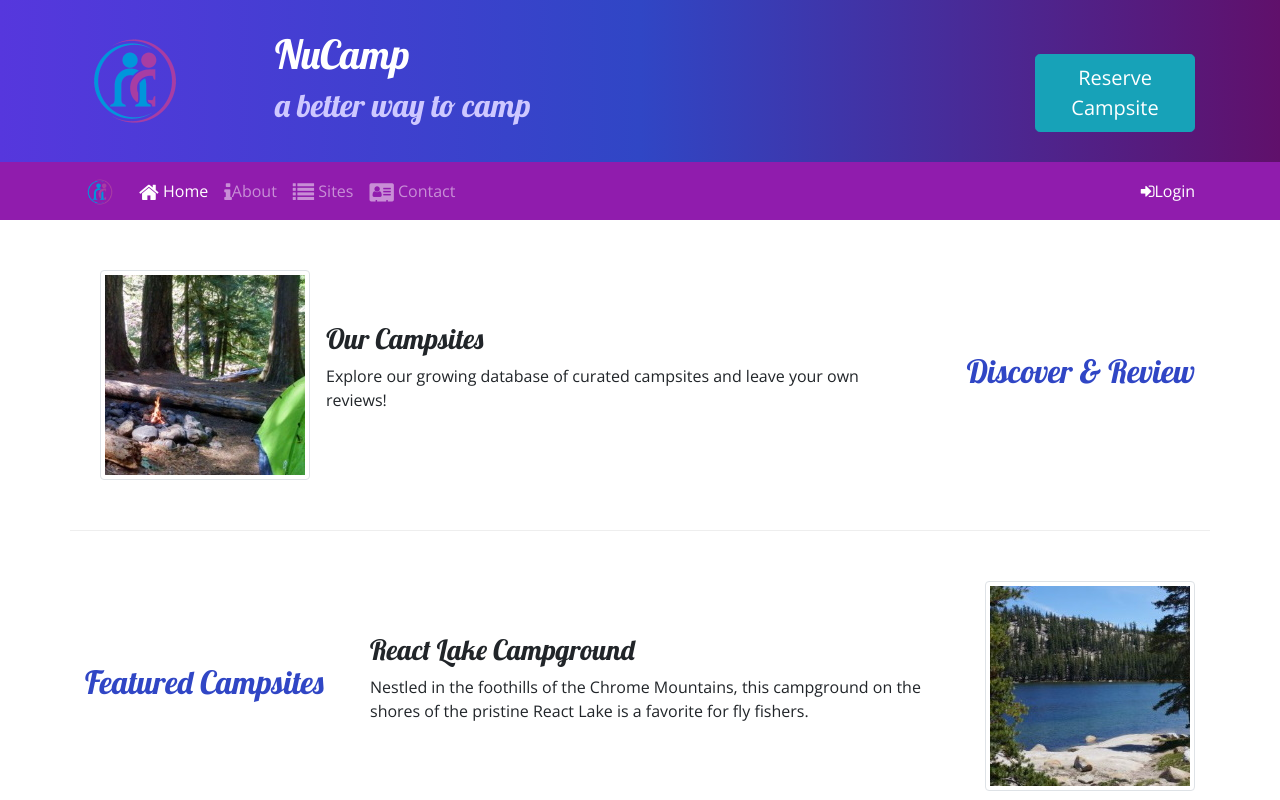
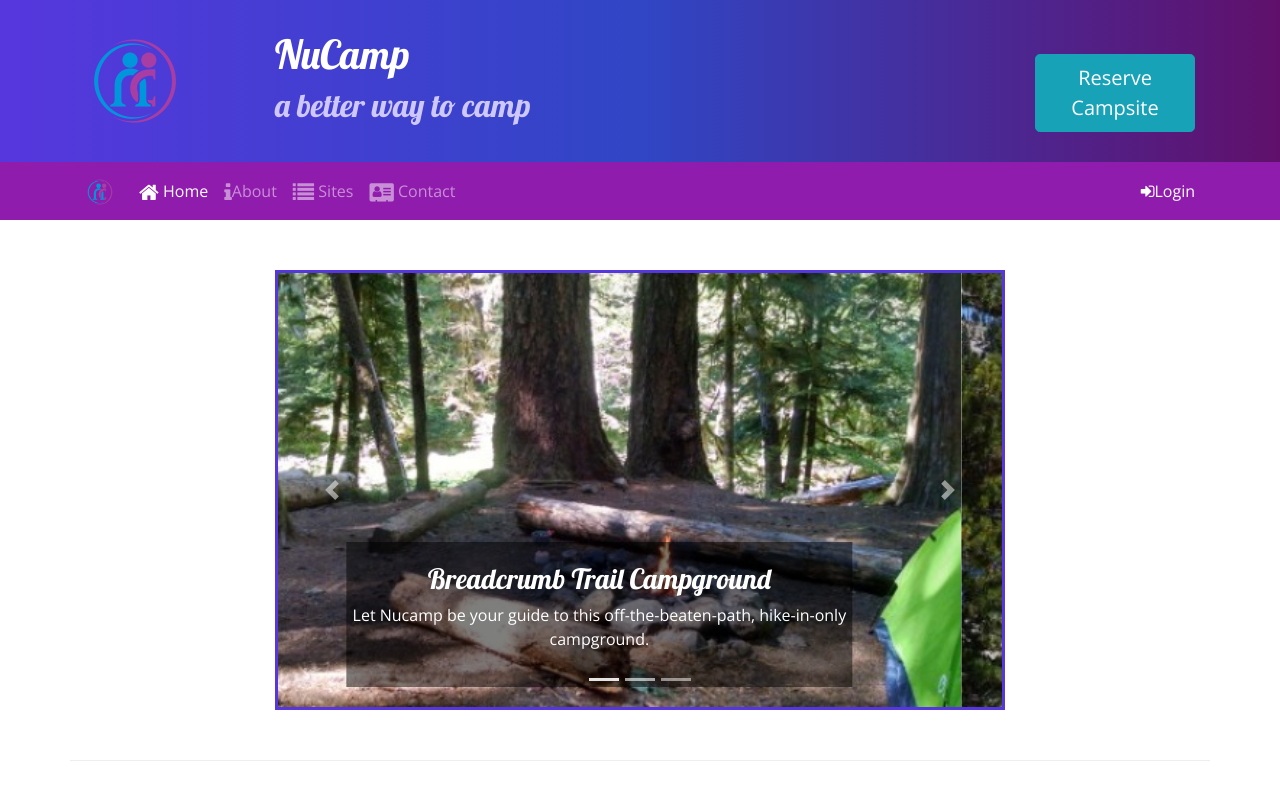
Before and after one commit to Simon-Haile/Bootstrap-Project-Setup, a website: page index.html in a window 1280 px wide. Shown: the top 800 px of the page. Drawn offline with nearby package versions, Linux system fonts and the light colour scheme.

Commit message:
Carousel

```diff
--- a/css/styles.css
+++ b/css/styles.css
@@ -35,3 +35,11 @@ header h2 {
 .navbar {
     background-color: #901CAD;
 }
+
+.carousel-caption {
+    background-color: rgba(0,0,0,0.5);
+}
+
+.carousel {
+    border: solid #5637DD;
+}
--- a/index.html
+++ b/index.html
@@ -98,6 +98,52 @@
     </div>
 
     <div class="container">
+
+        <div class="row row-content">
+            <div class="col-md-8 mx-auto">
+                <div id="homeCarousel" class="carousel slide" data-ride="carousel">
+                    <ol class="carousel-indicators" >
+                        <li data-target="#homeCarousel" data-slide-to="0" class="active"></li>
+                        <li data-target="#homeCarousel" data-slide-to="1"></li>
+                        <li data-target="#homeCarousel" data-slide-to="2"></li>
+                    </ol>
+                    <div class="carousel-inner">
+                        <div class="carousel-item active">
+                            <img class="d-block w-100" src="img/breadcrumb-trail.jpg" alt="Breadcrumb Trail Campground"/>
+                            <div class="carousel-caption">
+                                <h3>Breadcrumb Trail Campground</h3>
+                                <p class="d-none d-sm-block">Let Nucamp be your guide to this off-the-beaten-path, hike-in-only
+                                campground.</p>
+                            </div>
+                        </div>
+                        <div class="carousel-item">
+                            <img class="d-block w-100" src="img/react-lake.jpg" alt="React Lake Campground"/>
+                            <div class="carousel-caption">
+                                <h3>React Lake Campground</h3>
+                                <p class="d-none d-sm-block">Nestled in the foothills of the Chrome Mountains, this campground
+                                on the shores of the pristine React Lake is a favorite for fly fishers.</p>
+                            </div>
+                        </div>
+                        <div class="carousel-item">
+                            <img class="d-block w-100" src="img/chrome-river.jpg" alt="Chrome River Campground"/>
+                            <div class="carousel-caption">
+                                <h3>Chrome River Campground</h3>
+                                <p class="d-none d-sm-block"> Spend a few sunny days and starry nights beneath a canopy of
+                                old-growth firs at this enchanting spot by the Chrome River.</p>
+                            </div>
+                        </div>
+                    </div>
+                    <a class="carousel-control-prev" href="#homeCarousel" role="button" data-slide="prev">
+                        <span class="carousel-control-prev-icon"></span>
+                        <span class="sr-only">Previous</span>
+                    </a>
+                    <a class="carousel-control-next" href="#homeCarousel" role="button" data-slide="next">
+                        <span class="carousel-control-next-icon"></span>
+                        <span class="sr-only">Next</span>
+                    </a>
+                </div>
+            </div>
+        </div>
         <div class="row row-content align-items-center">
             <div class="col-sm-4 order-sm-last col-md-3">
                 <h2 class="text-sm-right">Discover & Review</h2>
@@ -127,9 +173,7 @@
                     <div class="media-body align-self-center">
                         <h3>React Lake Campground</h3>
                         <p class="d-none d-sm-block">Nestled in the foothills of the Chrome Mountains, this campground
-                            on the shores of the pristine
-                            React Lake is a favorite for fly fishers.
-                        </p>
+                            on the shores of the pristine React Lake is a favorite for fly fishers.</p>
                     </div>
                     <img class="d-flex ml-3 img-thumbnail" src="img/react-lake-thumb.jpg" alt="Bootstrap Outfitters" />
                 </div>
```
